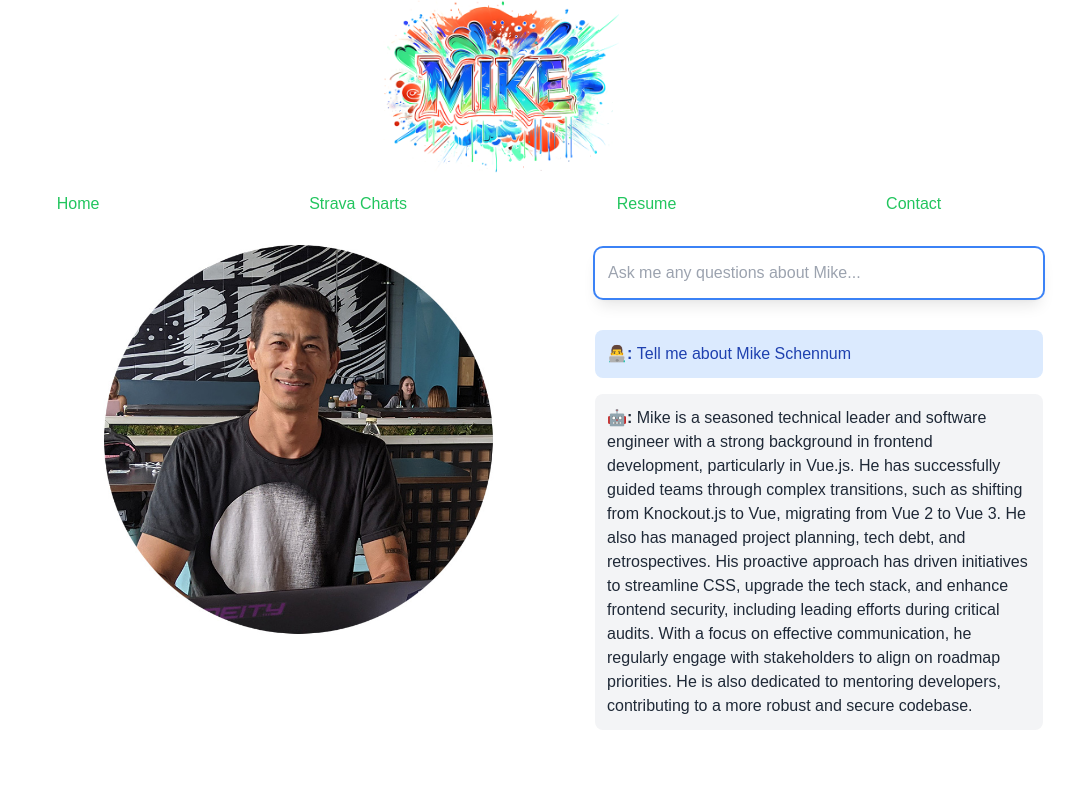
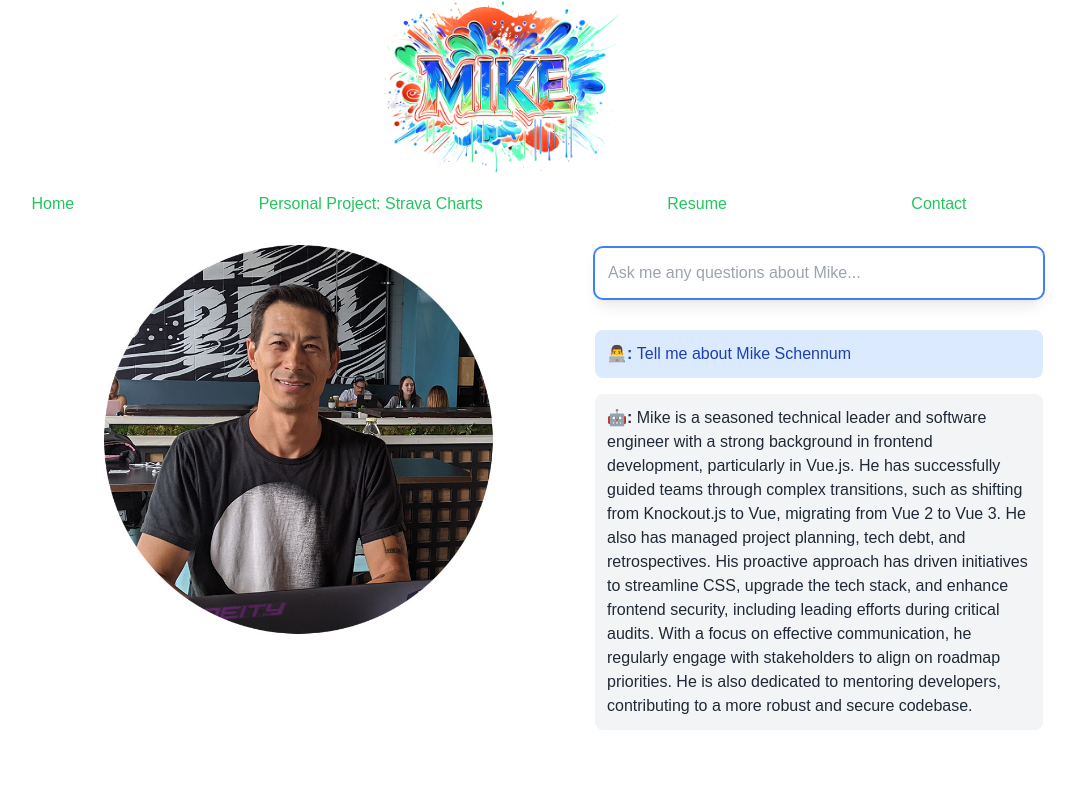
Before and after one commit to mikeschen/mikeschennum, a Next.js app: page / in a window 1280 px wide. Shown: the top 800 px of the page, without its empty margins (141-1217 px from the left). Built offline with nearby package versions, Linux system fonts and the light colour scheme.

Commit message:
update data, add menu item

```diff
--- a/app/components/Navbar.tsx
+++ b/app/components/Navbar.tsx
@@ -18,7 +18,7 @@ const Navbar = () => {
 							href="https://stravacharts.vercel.app/"
 							className="rounded-md px-3 py-2 text-md font-medium text-green-500 hover:bg-green-600 hover:text-green-100"
 						>
-							Strava Charts
+							Personal Project: Strava Charts
 						</Link>
 					</li>
 					<li>
--- a/app/data/mike.js
+++ b/app/data/mike.js
@@ -1,6 +1,7 @@
 export const MIKE =
-	`Only answer questions about Mike Schennum.` +
-	`Answer questions using the following data:` +
+	`You are a helpful bot, you answer questions about Mike Schennum or Michael Schennum` +
+	`Mike Schennum is short for Michael Schennum` +
+	`Here is some additional information about Mike Schennum:` +
 	`SKILLS
 Mike Schennum is a Software Engineer experienced in spearheading the development of large-scale software solutions and deploying intuitive solutions to meet client design requirements. Mike has a proven track record of driving customer satisfaction and is skilled in providing technical leadership, resulting in code quality, system reliability, and team productivity.
 
```
